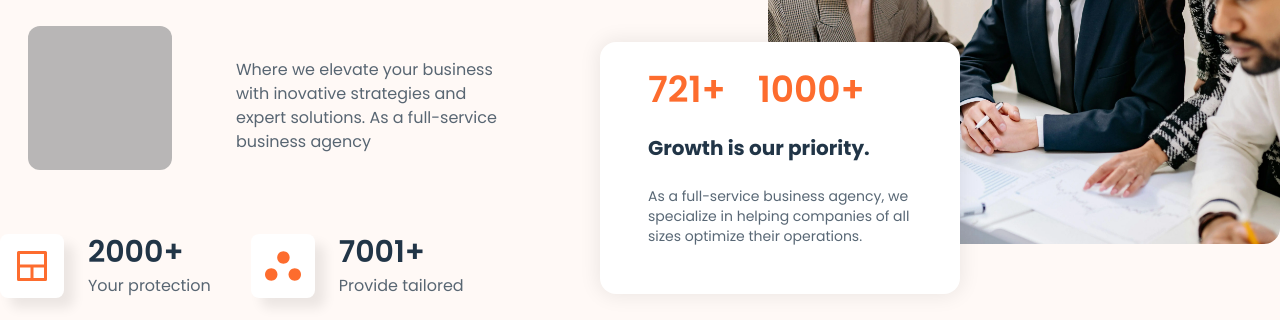
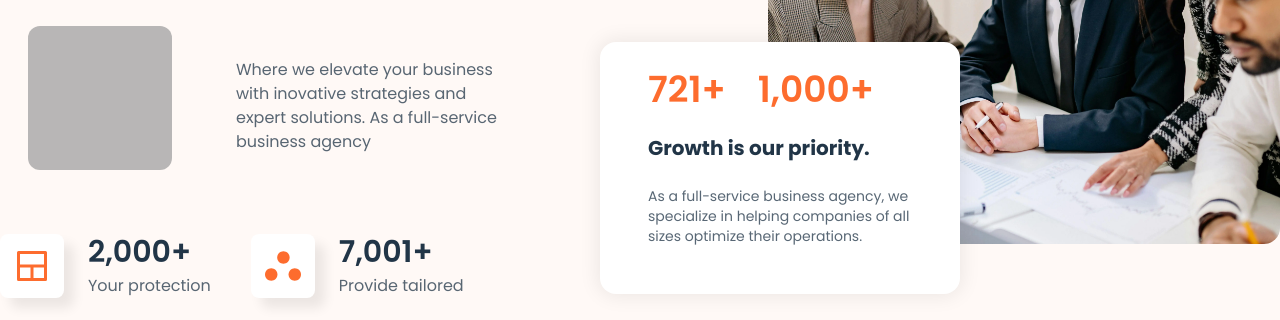
Before and after one commit to nicolealcala/raul-landing-page, a React (Vite) app: page / in a window 1280 px wide. Shown: the part 415-735 px from the top of the page. Built offline with nearby package versions, Linux system fonts and the light colour scheme.

Commit message:
Install CountUp component for metrics numeric values

```diff
--- a/package.json
+++ b/package.json
@@ -14,6 +14,7 @@
     "clsx": "^2.1.1",
     "embla-carousel-react": "^8.6.0",
     "react": "^19.2.0",
+    "react-countup": "^6.5.3",
     "react-dom": "^19.2.0",
     "react-router": "^7.13.0",
     "tailwind-merge": "^3.4.0",
--- a/src/components/home/MetricsText.jsx
+++ b/src/components/home/MetricsText.jsx
@@ -1,11 +1,15 @@
 import { cn } from "../../lib/utils";
+import CountUp from "react-countup";
 
 export default function MetricsText({ amount, className }) {
   return (
-    <span
+    <CountUp
       className={cn("text-primary-400 font-semibold text-4xl", className ?? "")}
-    >
-      {amount}+
-    </span>
+      end={amount}
+      duration={1}
+      enableScrollSpy
+      scrollSpyOnce
+      suffix="+"
+    />
   );
 }
```
Also changed, not shown: 1 other file (tests, documents, lock files or other folders).
